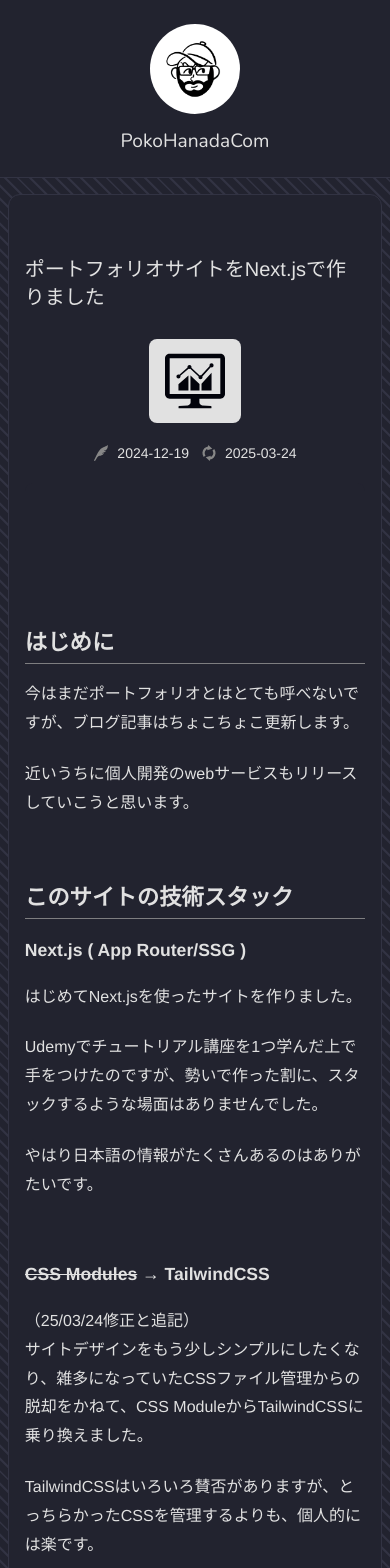
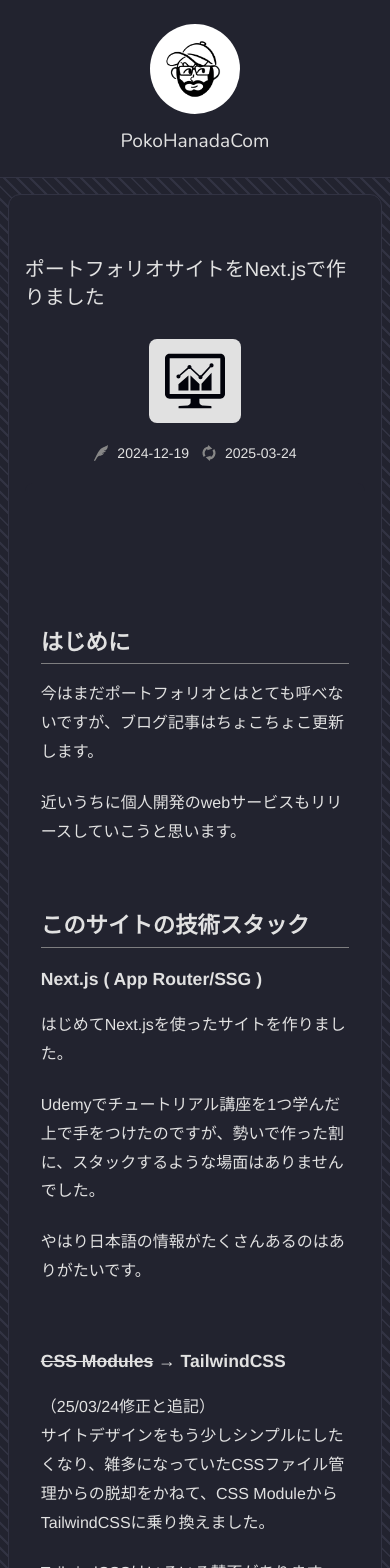
Before and after one commit to poko8nada/portfolio-site-v1, a Next.js app: page /posts/2024-12-19 in a window 390 px wide. Shown: the top 1568 px of the page. Built offline with nearby package versions, Linux system fonts and the light colour scheme; no server answers.

Commit message:
style: adjust padding for list elements and enhance text in embed

```diff
--- a/src/app/globals.css
+++ b/src/app/globals.css
@@ -132,9 +132,11 @@ body > * {
 }
 
 .article_container ul {
+  padding-left: 1em;
   list-style: circle;
 }
 .article_container ol {
+  padding-left: 1em;
   list-style: auto;
 }
 
--- a/src/components/postBody.tsx
+++ b/src/components/postBody.tsx
@@ -4,7 +4,7 @@ import { StH2, StH3, StP } from './post-strike-through'
 
 export default ({ content }: { content: string }) => {
   return (
-    <article className='markdown-body article_container rounded-lg py-20 md:px-12 w-full'>
+    <article className='markdown-body article_container rounded-lg py-20 px-4 md:px-12 w-full'>
       <Markdown
         options={{
           overrides: {
--- a/src/components/ui/postEmbed.tsx
+++ b/src/components/ui/postEmbed.tsx
@@ -50,7 +50,7 @@ export default ({
       case 'Link':
         return (
           <Link
-            className='w-full !bg-fg flex items-stretch rounded-lg p-1 gap-1 !decoration-bg max-w-[700px] mx-auto'
+            className='w-full !bg-fg flex items-stretch rounded-lg p-1 gap-1 !decoration-bg max-w-[700px] mx-auto hover:underline'
             href={url}
             target='_blank'
             rel='noopener noreferrer'
@@ -97,7 +97,7 @@ export default ({
               href={url}
               target='_blank'
               rel='noopener noreferrer'
-              className='p-1 font-normal !text-bg-2'
+              className='p-1 font-normal !text-bg-2 hover:underline'
             >
               <h3 className='text-center whitespace-break-spaces line-clamp-2 !m-0 !text-md'>
                 {title}
@@ -115,7 +115,9 @@ export default ({
               width={36}
               height={36}
             />
-            <p className='!m-0 break-all whitespace-break-spaces'>{children}</p>
+            <p className='!m-0 break-all whitespace-break-spaces text-sm'>
+              {children}
+            </p>
           </div>
         )
     }
```
